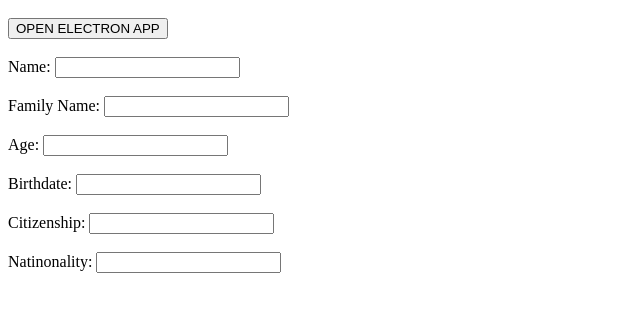
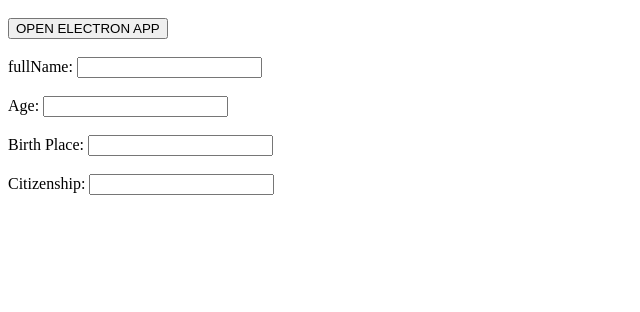
Before and after one commit to neffatimohamedsaid7/scrapBot, a website: page myApp/index.html in a window 1280 px wide. Shown: the part 48-360 px from the top of the page, without its empty margins (0-640 px from the left). Drawn offline with nearby package versions, Linux system fonts and the light colour scheme.

Commit message:
fullproject

```diff
--- a/myApp/index.html
+++ b/myApp/index.html
@@ -11,23 +11,21 @@
       </div>
       <br/>
       <form id="personForm">
-         <label for="name">Name:</label>
-         <input type="text" id="name" name="name" required><br><br>
+         <label for="fullname">fullName:</label>
+         <input type="text" id="fullName" name="fullName" required><br><br>
 
-         <label for="familyName">Family Name:</label>
-         <input type="text" id="familyName" name="familyName" required><br><br>
+
 
          <label for="Age">Age:</label>
          <input type="text" id="age" name="age" required><br><br>
 
-         <label for="Birthdate">Birthdate:</label>
-         <input type="text" id="birthdate" name="birthdate" required><br><br>
+         <label for="birthplace">Birth Place:</label>
+         <input type="text" id="birthplace" name="birthplace" required><br><br>
 
          <label for="Citizenship">Citizenship:</label>
          <input type="text" id="citizenship" name="Citizenship" required><br><br>
 
-         <label for="Natinonality">Natinonality:</label>
-         <input type="text" id="natinonality" name="Natinonality" required><br><br>
+
 
 
      </form>
```
Also changed, not shown: myApp/electron-app/selenium-script.js (+12 -1 lines).
